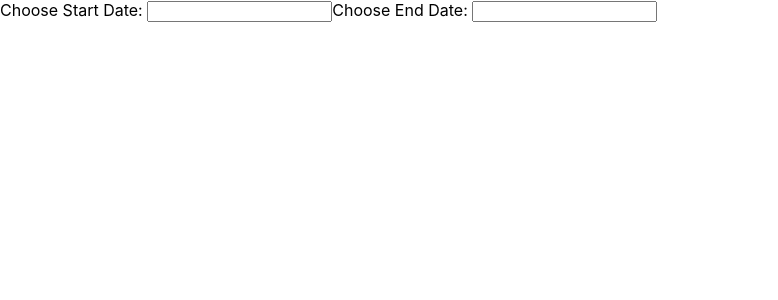
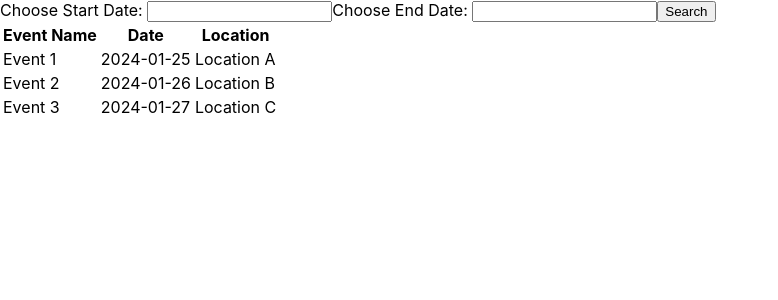
Before and after one commit to Willa2023/SGCNZ-dashboard, a React (Create React App) app: page / in a window 1280 px wide. Shown: the top 300 px of the page, without its empty margins (0-778 px from the left). Built offline with nearby package versions, Linux system fonts and the light colour scheme.

Commit message:
add table

```diff
--- a/src/App.css
+++ b/src/App.css
@@ -1,3 +1,6 @@
+/* EventTable */
+
+
 .App {
   text-align: center;
 }
--- a/src/App.js
+++ b/src/App.js
@@ -1,18 +1,25 @@
 import logo from "./logo.svg";
 import "./App.css";
 import MyDatePicker from "./Components/MyDatePicker";
+import EventTable from "./Components/EventTable";
 
 function App() {
   return (
     <div className="datePicker">
+      <div>
         <span>
           Choose Start Date: <MyDatePicker />
         </span>
         <span>
           Choose End Date: <MyDatePicker />
         </span>
+        <button>Search</button>
+      </div>
+
+      <>
+        <EventTable />
+      </>
     </div>
   );
 }
-
 export default App;
--- a/src/Components/EventTable.js
+++ b/src/Components/EventTable.js
@@ -1 +1,34 @@
-hello
+import React from "react";
+
+const EventTable = () => {
+  return (
+    <table className="eventTable">
+      <thead>
+        <tr>
+          <th>Event Name</th>
+          <th>Date</th>
+          <th>Location</th>
+        </tr>
+      </thead>
+      <tbody>
+        <tr>
+          <td>Event 1</td>
+          <td>2024-01-25</td>
+          <td>Location A</td>
+        </tr>
+        <tr>
+          <td>Event 2</td>
+          <td>2024-01-26</td>
+          <td>Location B</td>
+        </tr>
+        <tr>
+          <td>Event 3</td>
+          <td>2024-01-27</td>
+          <td>Location C</td>
+        </tr>
+      </tbody>
+    </table>
+  );
+};
+
+export default EventTable;
```
Lines whose indentation alone changed are shown as unchanged.
